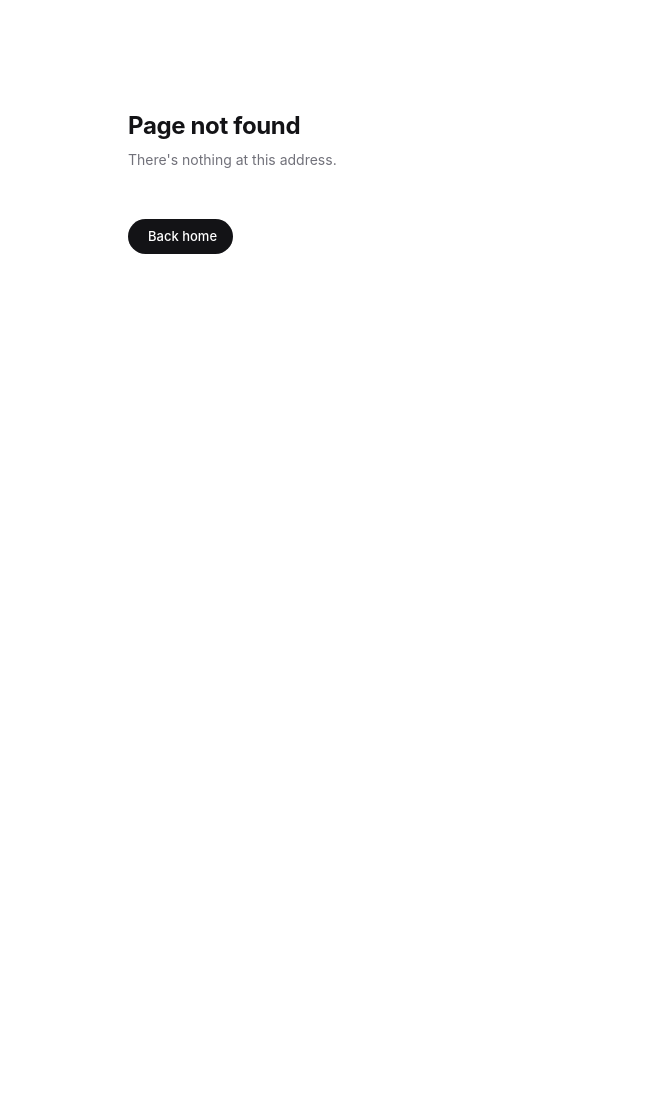
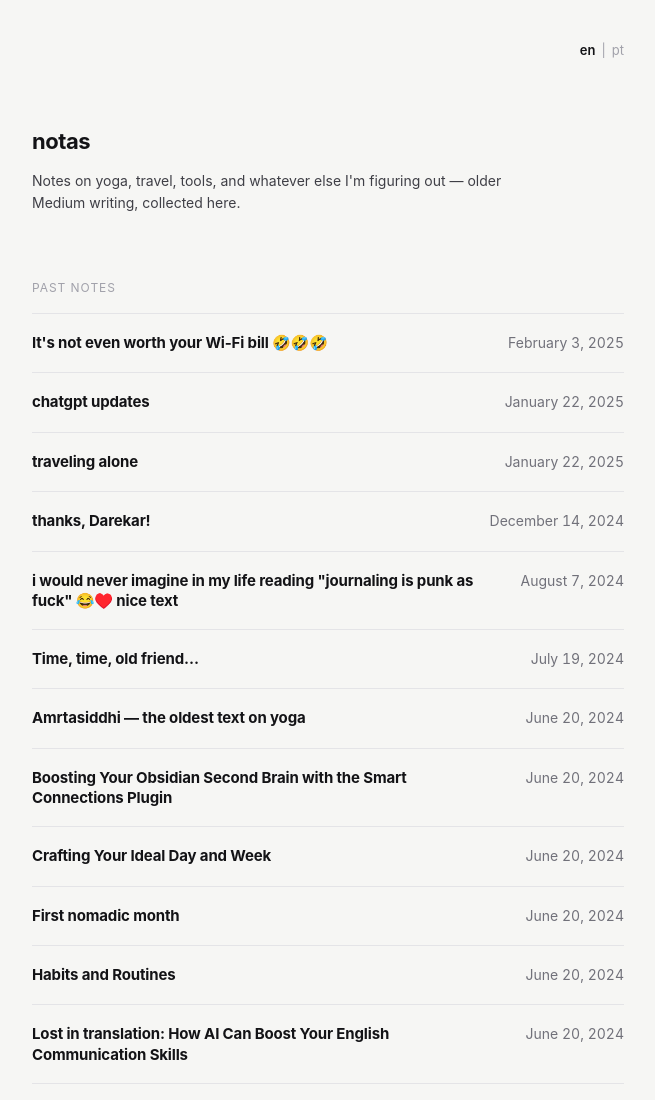
Before and after one commit to micazev/micazev.com, a Gatsby site: page /notas in a window 1280 px wide. Before the commit this address had no page. Shown: the top 1100 px of the page, without its empty margins (312-967 px from the left). Before the commit the page ends 800 px from the top, so only its background shows below. Built offline with nearby package versions, Linux system fonts and the light colour scheme; Gatsby itself is replaced by a stand-in of ours.

Commit message:
Add a /notas archive for older Medium writing, with English and Portuguese copy.
Co-authored-by: Cursor <cursoragent@cursor.com>

```diff
--- /dev/null
+++ b/src/data/posts.json
@@ -0,0 +1,229 @@
+{
+  "posts": [
+    {
+      "slug": "it-s-not-even-worth-your-wi-fi-bill",
+      "date": "2025-02-03",
+      "title": {
+        "en": "It's not even worth your Wi-Fi bill 🤣🤣🤣",
+        "pt": "Nem vale a conta do Wi-Fi 🤣🤣🤣"
+      },
+      "originalLang": "en"
+    },
+    {
+      "slug": "chatgpt-updates",
+      "date": "2025-01-22",
+      "title": {
+        "en": "chatgpt updates",
+        "pt": "atualizações do chatgpt"
+      },
+      "originalLang": "en"
+    },
+    {
+      "slug": "traveling-alone",
+      "date": "2025-01-22",
+      "title": {
+        "en": "traveling alone",
+        "pt": "viajando sozinha"
+      },
+      "originalLang": "en"
+    },
+    {
+      "slug": "thanks-darekar",
+      "date": "2024-12-14",
+      "title": {
+        "en": "thanks, Darekar!",
+        "pt": "obrigada, Darekar!"
+      },
+      "originalLang": "en"
+    },
+    {
+      "slug": "i-would-never-imagine-in-my-life-reading-jounaling-is-punk-as-fuck-nice-text",
+      "date": "2024-08-07",
+      "title": {
+        "en": "i would never imagine in my life reading \"journaling is punk as fuck\" 😂♥️ nice text",
+        "pt": "nunca imaginei na vida ler \"journaling is punk as fuck\" 😂♥️ texto bom"
+      },
+      "originalLang": "en"
+    },
+    {
+      "slug": "time-time-old-friend",
+      "date": "2024-07-19",
+      "title": {
+        "en": "Time, time, old friend…",
+        "pt": "Tempo, tempo, velho amigo…"
+      },
+      "originalLang": "en"
+    },
+    {
+      "slug": "amrtasiddhi-the-oldest-text-on-yoga",
+      "date": "2024-06-20",
+      "title": {
+        "en": "Amrtasiddhi — the oldest text on yoga",
+        "pt": "Amrtasiddhi — o texto mais antigo sobre yoga"
+      },
+      "originalLang": "en"
+    },
+    {
+      "slug": "boosting-your-obsidian-second-brain-with-the-smart-connections-plugin",
+      "date": "2024-06-20",
+      "title": {
+        "en": "Boosting Your Obsidian Second Brain with the Smart Connections Plugin",
+        "pt": "Potencializando o Second Brain no Obsidian com o plugin Smart Connections"
+      },
+      "originalLang": "en"
+    },
+    {
+      "slug": "crafting-your-ideal-day-and-week",
+      "date": "2024-06-20",
+      "title": {
+        "en": "Crafting Your Ideal Day and Week",
+        "pt": "Desenhando o dia e a semana ideais"
+      },
+      "originalLang": "en"
+    },
+    {
+      "slug": "first-nomadic-month",
+      "date": "2024-06-20",
+      "title": {
+        "en": "First nomadic month",
+        "pt": "Primeiro mês nômade"
+      },
+      "originalLang": "en"
+    },
+    {
+      "slug": "habits-and-routines",
+      "date": "2024-06-20",
+      "title": {
+        "en": "Habits and Routines",
+        "pt": "Hábitos e rotinas"
+      },
+      "originalLang": "en"
+    },
+    {
+      "slug": "lost-in-translation-how-ai-can-boost-your-english-communication-skills",
+      "date": "2024-06-20",
+      "title": {
+        "en": "Lost in translation: How AI Can Boost Your English Communication Skills",
+        "pt": "Lost in translation: como a IA pode melhorar sua comunicação em inglês"
+      },
+      "originalLang": "en"
+    },
+    {
+      "slug": "reasons-to-meditate-for-10-days-in-silence-at-the-vipassana-retreat",
+      "date": "2024-06-20",
+      "title": {
+        "en": "Reasons to meditate for 10 days in silence at the Vipassana retreat",
+        "pt": "Motivos para meditar 10 dias em silêncio no retiro Vipassana"
+      },
+      "originalLang": "en"
+    },
+    {
+      "slug": "the-beginning-of-globalized-yoga",
+      "date": "2024-06-20",
+      "title": {
+        "en": "The beginning of globalized yoga",
+        "pt": "O começo do yoga globalizado"
+      },
+      "originalLang": "en"
+    },
+    {
+      "slug": "a-brief-introduction-to-bhagavad-ghita",
+      "date": "2024-06-20",
+      "title": {
+        "en": "a brief introduction to Bhagavad Ghita",
+        "pt": "uma breve introdução à Bhagavad Gita"
+      },
+      "originalLang": "en"
+    },
+    {
+      "slug": "some-critics-about-vipassana-retreat",
+      "date": "2024-06-20",
+      "title": {
+        "en": "some critics about vipassana retreat",
+        "pt": "algumas críticas ao retiro Vipassana"
+      },
+      "originalLang": "en"
+    },
+    {
+      "slug": "year-planning-and-the-origins-of-the-sun-salutation-surya-namaskar",
+      "date": "2024-06-20",
+      "title": {
+        "en": "year planning and the origins of the sun salutation — surya namaskar",
+        "pt": "planejamento do ano e as origens da saudação ao sol — surya namaskar"
+      },
+      "originalLang": "en"
+    },
+    {
+      "slug": "creatine-is-not-only-for-gym-rats",
+      "date": "2023-09-06",
+      "title": {
+        "en": "Creatine is not only for gym rats",
+        "pt": "Creatina não é só para quem malha"
+      },
+      "originalLang": "en"
+    },
+    {
+      "slug": "routines-no-thank-you",
+      "date": "2023-09-06",
+      "title": {
+        "en": "Routines? No, thank you.",
+        "pt": "Rotinas? Não, obrigada."
+      },
+      "originalLang": "en"
+    },
+    {
+      "slug": "hit-the-gym-or-practice-yoga",
+      "date": "2023-02-19",
+      "title": {
+        "en": "Hit the gym or practice yoga?",
+        "pt": "Academia ou yoga?"
+      },
+      "originalLang": "en"
+    },
+    {
+      "slug": "how-did-we-become-people-who-buy-something-every-day",
+      "date": "2023-02-09",
+      "title": {
+        "en": "How did we become people who buy something every day?",
+        "pt": "Como nos tornamos pessoas que compram algo todo dia?"
+      },
+      "originalLang": "en"
+    },
+    {
+      "slug": "thanks",
+      "date": "2023-02-02",
+      "title": {
+        "en": "thanks!",
+        "pt": "obrigada!"
+      },
+      "originalLang": "en"
+    },
+    {
+      "slug": "can-chatgpt-think",
+      "date": "2023-02-01",
+      "title": {
+        "en": "Can chatGPT think?",
+        "pt": "O chatGPT consegue pensar?"
+      },
+      "originalLang": "en"
+    },
+    {
+      "slug": "how-did-american-urban-policies-ruined-brazilian-cities",
+      "date": "2023-01-23",
+      "title": {
+        "en": "how did American urban policies ruined Brazilian cities?",
+        "pt": "como as políticas urbanas americanas arruinaram as cidades brasileiras?"
+      },
+      "originalLang": "en"
+    },
+    {
+      "slug": "notas-livro-da-brigitte-vasallo-piensamento-mon-gamo-terror-poliamoroso-n-o",
+      "date": "2023-01-22",
+      "title": {
+        "en": "notes — Brigitte Vasallo's book \"pensamiento monógamo — terror poliamoroso\"",
+        "pt": "notas — livro da Brigitte Vasallo \"pensamiento monógamo — terror poliamoroso\""
+      },
+      "originalLang": "pt"
+    }
+  ]
+}
--- /dev/null
+++ b/src/pages/notas.js
@@ -0,0 +1,105 @@
+import * as React from "react";
+import data from "../data/posts.json";
+
+const copy = {
+  en: {
+    title: "notas",
+    blurb:
+      "Notes on yoga, travel, tools, and whatever else I'm figuring out — older Medium writing, collected here.",
+    section: "Past notes",
+    htmlLang: "en",
+  },
+  pt: {
+    title: "notas",
+    blurb:
+      "Notas sobre yoga, viagem, ferramentas e o que mais estiver na cabeça — textos antigos do Medium, reunidos aqui.",
+    section: "Notas anteriores",
+    htmlLang: "pt-BR",
+  },
+};
+
+const formatDate = (iso, lang) => {
+  if (!iso) return "";
+  const [y, m, d] = iso.split("-").map(Number);
+  const date = new Date(Date.UTC(y, m - 1, d));
+  return new Intl.DateTimeFormat(lang === "pt" ? "pt-BR" : "en-US", {
+    month: "long",
+    day: "numeric",
+    year: "numeric",
+    timeZone: "UTC",
+  }).format(date);
+};
+
+const NotasPage = () => {
+  const [lang, setLang] = React.useState("en");
+
+  React.useEffect(() => {
+    const saved = window.localStorage.getItem("notas-lang");
+    if (saved === "en" || saved === "pt") setLang(saved);
+  }, []);
+
+  const setLanguage = (next) => {
+    setLang(next);
+    window.localStorage.setItem("notas-lang", next);
+  };
+
+  const t = copy[lang];
+
+  return (
+    <main className="notas-page" lang={t.htmlLang}>
+      <div className="notas-lang" role="group" aria-label="Language">
+        <button
+          type="button"
+          className={lang === "en" ? "is-active" : undefined}
+          onClick={() => setLanguage("en")}
+          aria-pressed={lang === "en"}
+        >
+          en
+        </button>
+        <span className="notas-lang-sep" aria-hidden="true">
+          |
+        </span>
+        <button
+          type="button"
+          className={lang === "pt" ? "is-active" : undefined}
+          onClick={() => setLanguage("pt")}
+          aria-pressed={lang === "pt"}
+        >
+          pt
+        </button>
+      </div>
+
+      <header className="notas-header reveal">
+        <h1 className="notas-title">{t.title}</h1>
+        <p className="notas-blurb">{t.blurb}</p>
+      </header>
+
+      <section className="notas-section reveal" style={{ animationDelay: "80ms" }}>
+        <h2 className="notas-section-label">{t.section}</h2>
+        <ul className="notas-list">
+          {data.posts.map((post) => (
+            <li className="notas-item" key={post.slug}>
+              <span className="notas-item-title">{post.title[lang]}</span>
+              <time className="notas-item-date" dateTime={post.date}>
+                {formatDate(post.date, lang)}
+              </time>
+            </li>
+          ))}
+        </ul>
+      </section>
+    </main>
+  );
+};
+
+export default NotasPage;
+
+export const Head = () => (
+  <>
+    <title>notas — Michelle Azevedo</title>
+    <meta
+      name="description"
+      content="Notes by Michelle Azevedo — yoga, travel, tools, and older Medium writing."
+    />
+    <meta name="viewport" content="width=device-width, initial-scale=1" />
+  </>
+);
--- a/src/styles/global.css
+++ b/src/styles/global.css
@@ -367,3 +367,130 @@ header .socials {
     transition: none;
   }
 }
+
+/* ---- /notas -------------------------------------------------------- */
+
+.notas-page {
+  --notas-ground: #f6f6f4;
+  max-width: 640px;
+  margin-inline: auto;
+  padding-inline: var(--space-md);
+  padding-block: clamp(48px, 10vh, 96px) var(--space-xl);
+  min-height: 100vh;
+  background: var(--notas-ground);
+  position: relative;
+}
+
+/* full-bleed ground behind the narrow column */
+body:has(.notas-page) {
+  background: #f6f6f4;
+}
+
+.notas-lang {
+  position: absolute;
+  top: clamp(24px, 5vh, 48px);
+  right: var(--space-md);
+  display: inline-flex;
+  align-items: center;
+  gap: 6px;
+  font-size: 13px;
+  color: var(--ink-muted);
+}
+
+.notas-lang button {
+  appearance: none;
+  background: none;
+  border: 0;
+  padding: 0;
+  margin: 0;
+  font: inherit;
+  color: var(--ink-faint);
+  cursor: pointer;
+}
+
+.notas-lang button.is-active {
+  color: var(--ink);
+  font-weight: 600;
+}
+
+.notas-lang button:hover {
+  color: var(--ink);
+}
+
+.notas-lang-sep {
+  color: var(--ink-faint);
+  user-select: none;
+}
+
+.notas-header {
+  margin-top: var(--space-lg);
+}
+
+.notas-title {
+  font-size: 22px;
+  font-weight: 700;
+  letter-spacing: -0.02em;
+  line-height: 1.2;
+}
+
+.notas-blurb {
+  margin-top: var(--space-sm);
+  max-width: 36em;
+  color: var(--ink-body);
+  line-height: 1.55;
+}
+
+.notas-section {
+  margin-top: var(--space-xl);
+}
+
+.notas-section-label {
+  font-size: 12px;
+  font-weight: 400;
+  letter-spacing: 0.08em;
+  text-transform: uppercase;
+  color: var(--ink-faint);
+  margin-bottom: var(--space-sm);
+}
+
+.notas-list {
+  list-style: none;
+  padding: 0;
+  border-top: 1px solid #e4e4e7;
+}
+
+.notas-item {
+  display: flex;
+  align-items: baseline;
+  justify-content: space-between;
+  gap: var(--space-md);
+  padding-block: 18px;
+  border-bottom: 1px solid #e4e4e7;
+}
+
+.notas-item-title {
+  font-size: 15px;
+  font-weight: 650;
+  letter-spacing: -0.01em;
+  line-height: 1.35;
+  color: var(--ink);
+}
+
+.notas-item-date {
+  flex-shrink: 0;
+  color: var(--ink-muted);
+  font-size: 14px;
+  font-variant-numeric: tabular-nums;
+  white-space: nowrap;
+}
+
+@media (max-width: 520px) {
+  .notas-item {
+    flex-direction: column;
+    gap: 6px;
+  }
+
+  .notas-item-date {
+    white-space: normal;
+  }
+}
```
